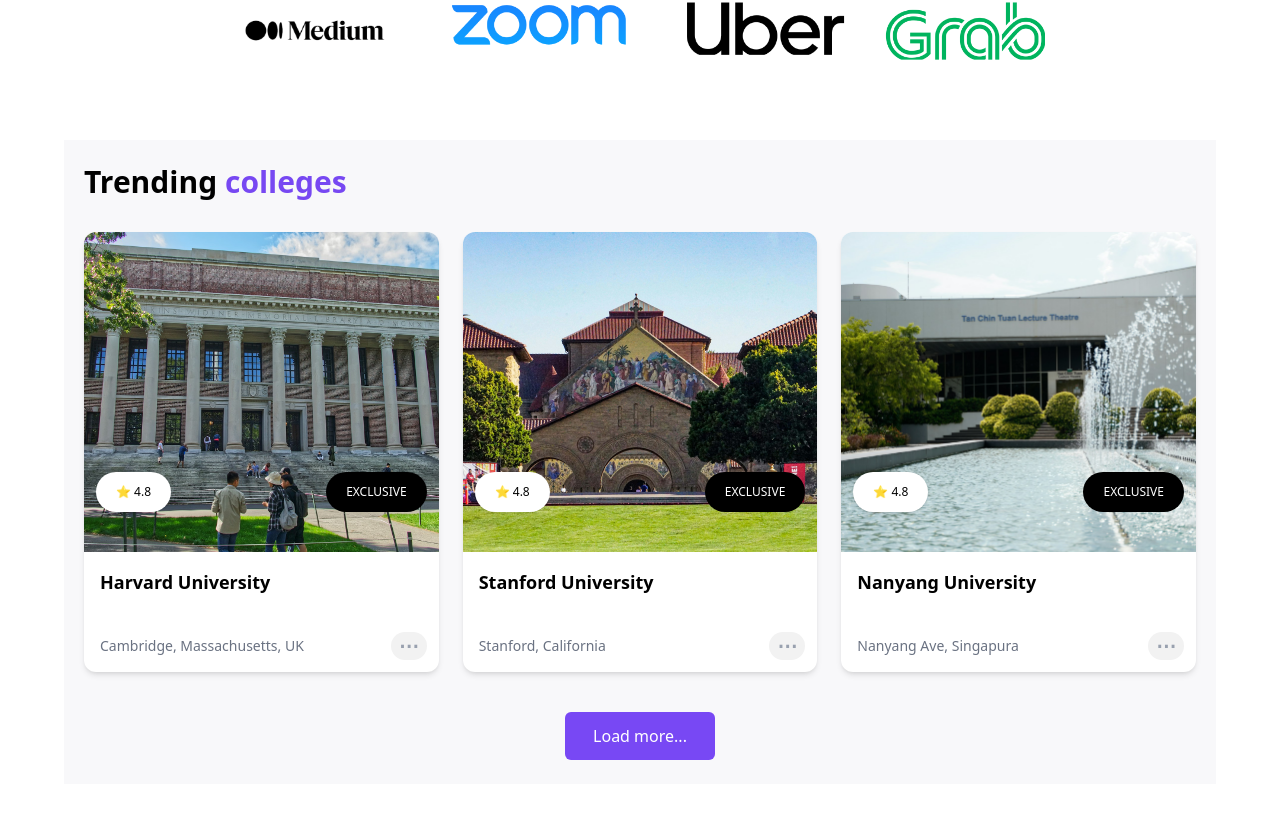
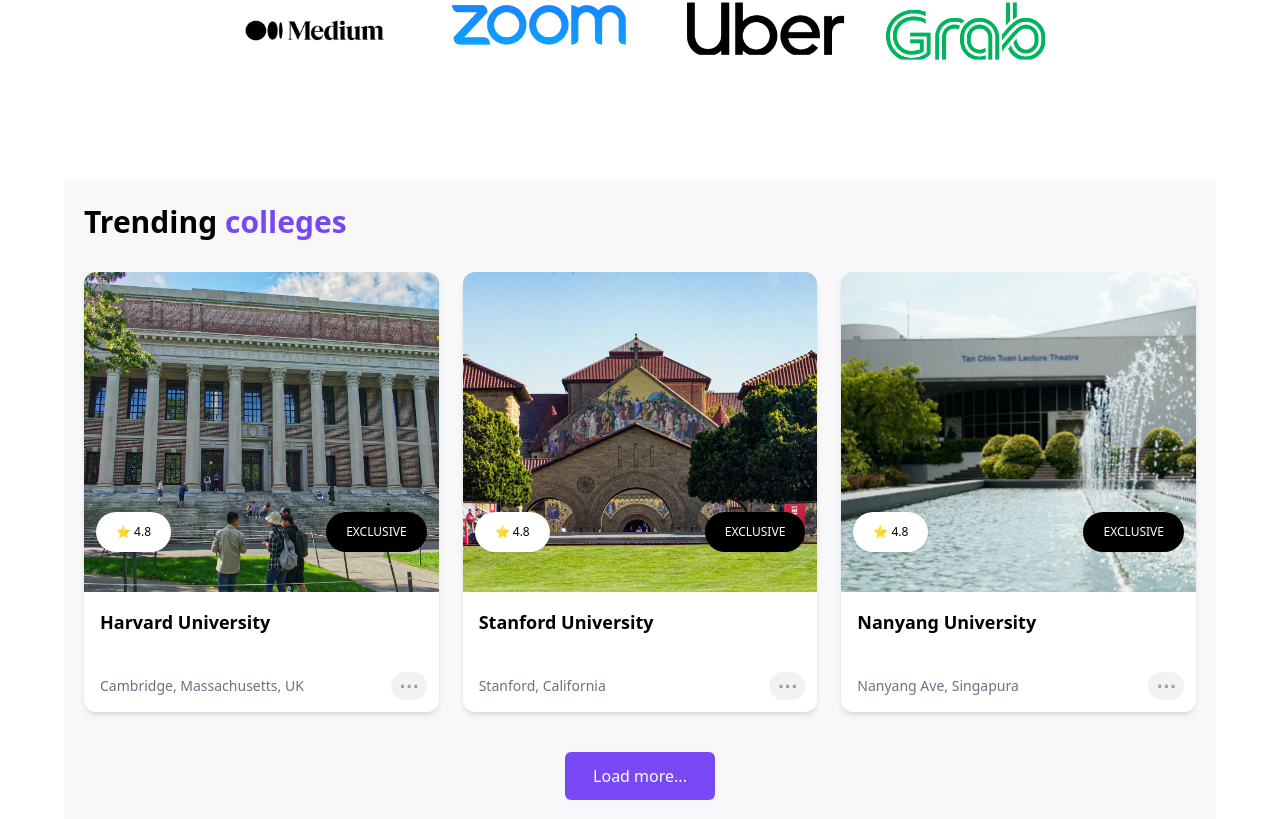
Before and after one commit to TopTier5/event-hive, a React (Vite) app: page / in a window 1280 px wide. Shown: the part 2441-3260 px from the top of the page. Built offline with nearby package versions, Linux system fonts and the light colour scheme.

Commit message:
home changes

```diff
--- a/src/components/TrendingColleges.jsx
+++ b/src/components/TrendingColleges.jsx
@@ -5,7 +5,7 @@
 
 export default function TrendingColleges() {
     return (
-             <section className="w-[90%] mx-auto mt-20 bg-[#f8f8fa] py-6 px-5">
+             <section className="w-[90%] mx-auto mt-30 bg-[#f8f8fa] py-6 px-5">
 
       <h1 className="mb-8 text-3xl font-bold">
         <span className="text-black">Trending</span>{" "}
```
